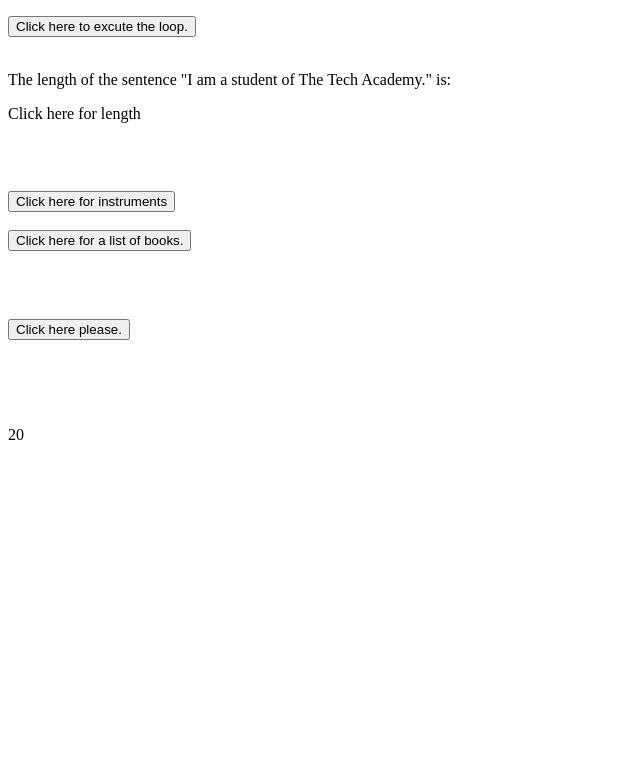
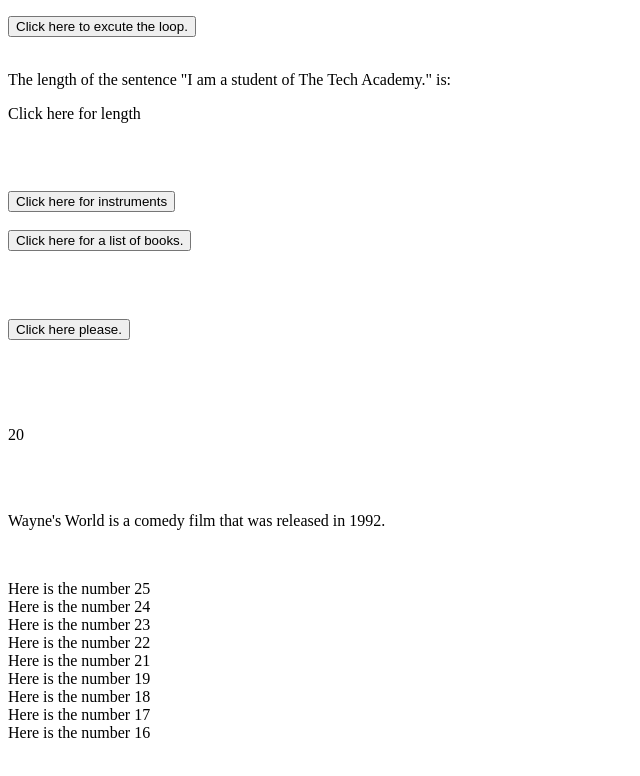
Before and after one commit to ChinChile3/JavaScript-Projects, a plain HTML site: page Basic JavaScript Projects/Project10_loops_arrays/index.html in a window 1280 px wide. Shown: the whole page, without its empty margins (0-640 px from the left). Drawn offline with Linux system fonts and the light colour scheme.

Commit message:
Updated Project10 folder

```diff
--- a/Basic JavaScript Projects/Project10_loops_arrays/JS/main.js
+++ b/Basic JavaScript Projects/Project10_loops_arrays/JS/main.js
@@ -59,18 +59,19 @@ function constant_function() {
 // is only accessible within its own block.
 // Deleting the brackets would display the result of 45 + 47, which equals
 // 92
+// I commented out the getElementById on line 67 to let the rest of my JS code work
 var num1 = 45;
 {
     let num2 = 47;
 }
-document.getElementById("let_keyword").innerHTML = num1 + num2;
-
-
+//document.getElementById("let_keyword").innerHTML = num1 + num2;
 // In index.html starting on line 43 is my example of using the return statement
 
 
-// MY return STATEMENT THAT WON'T DISPLAY IN THE BROWSER
-// Example of an object with properites and a method
+
+
+
+// Example of an object with properites, a method, and a return statement
 let movie = {
     title: "Wayne's World",
     genre: "comedy",
@@ -82,14 +83,12 @@ let movie = {
 };
 document.getElementById("movie_object").innerHTML = movie.summary();
 
-let car = {
-    make: "Dodge ",
-    model: "Viper ",
-    year: "2021 ",
-    color: "red ",
-    description: function() {
-        return "The car is a " + this.year + this.color + this.make + this.model;
-    }
-};
 
-document.getElementById("Car_Object").innerHTML = car.description();
+// Example of break and continue statements
+var T = ""
+for (let R = 25; R > 10; R--) {
+    if (R == 20) { continue; }
+    if (R == 15) { break; }
+    T += "Here is the number " + R + "<br>";
+}
+document.getElementById("b_c_statement").innerHTML = T;
--- a/Basic JavaScript Projects/Project10_loops_arrays/index.html
+++ b/Basic JavaScript Projects/Project10_loops_arrays/index.html
@@ -56,7 +56,8 @@
 
         <!-- <p> ELEMENT ASSOCIATED WITH OBJECT RETURN STATEMENT -->
         <p id="movie_object"></p>
-        <p id="Car_Object"></p>
+        <br>
+        <p id="b_c_statement"></p>
 
 
 
```
